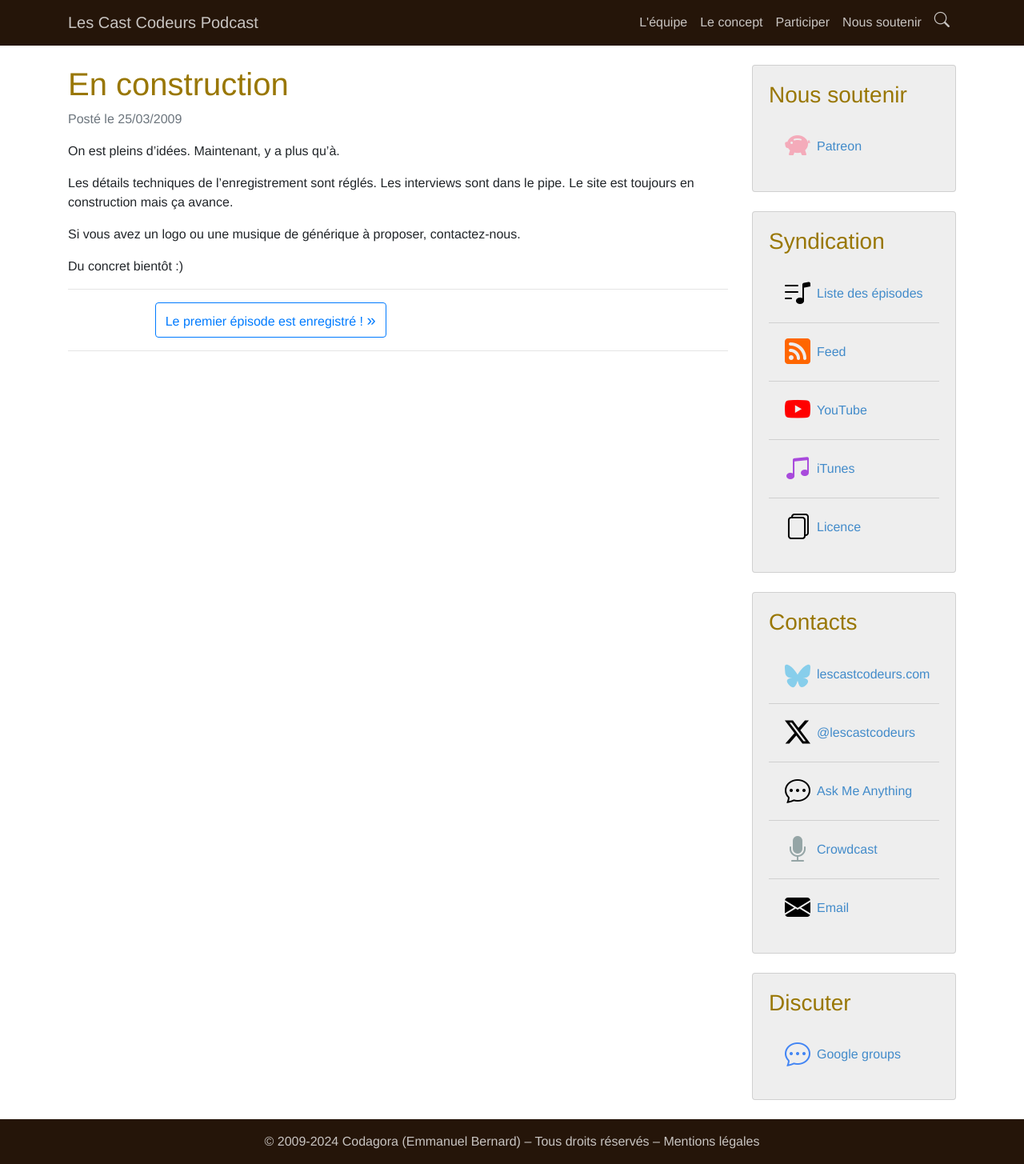
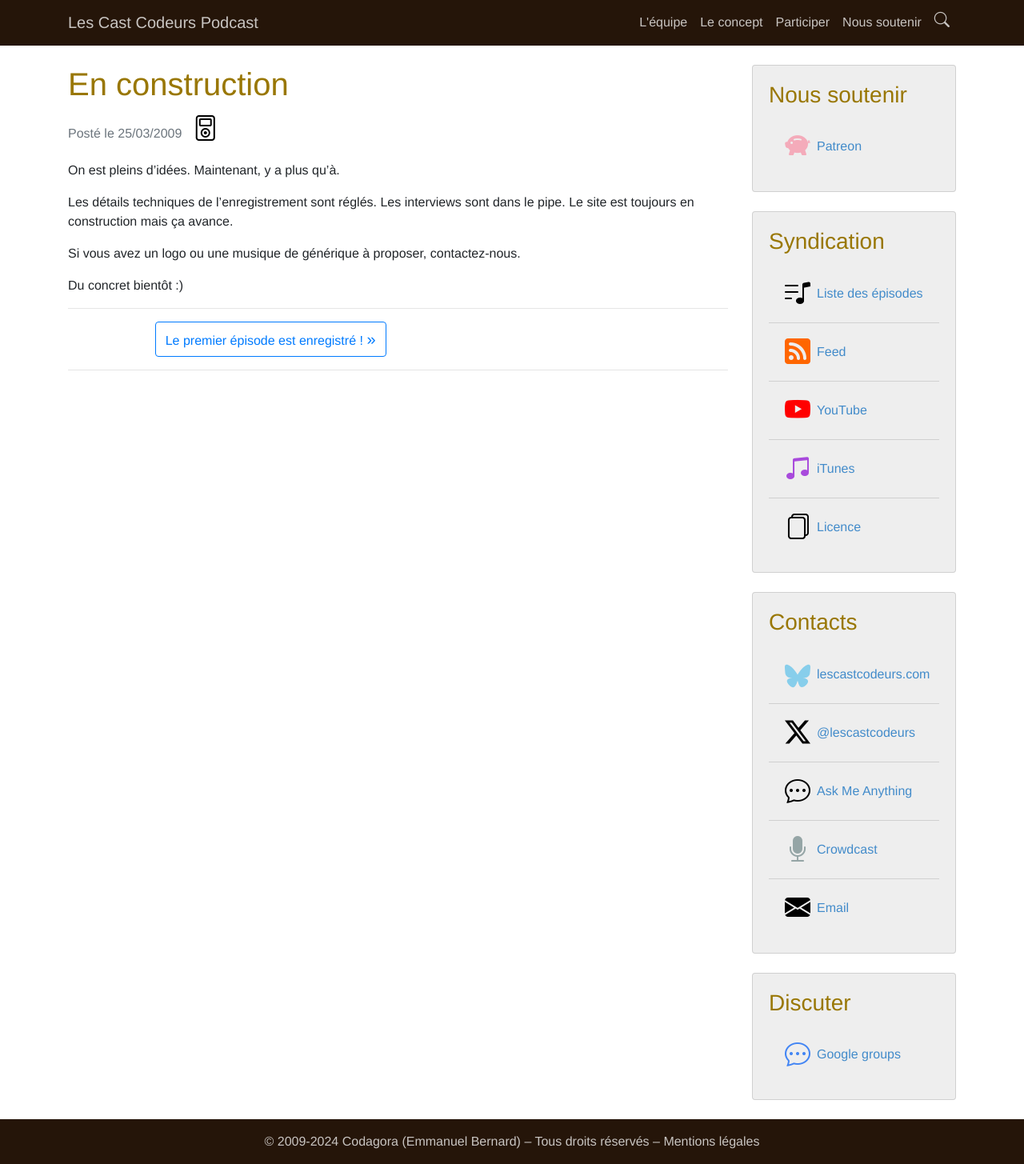
Before and after one commit to lescastcodeurs/lescastcodeurs.com, a Jekyll site: the page built from _posts/2009-03-25-en-construction.md, in a window 1280 px wide. Shown: the whole page at 80% size. Built offline with Jekyll 4.4.1, drawn with Linux system fonts in a browser that asks for light colours.

Commit message:
Add YouTube and music player icon next to post date in post details

```diff
--- a/_layouts/blog-post.html
+++ b/_layouts/blog-post.html
@@ -11,6 +11,19 @@ layout: default
       <time class="dt-published" datetime="{{ page.date | date_to_xmlschema }}" itemprop="datePublished">
         {{ page.date | date: site.date_format }}
       </time>
+                <span class="post-meta text-muted">&nbsp;</span>
+                {%- if page.youtube -%}
+                <span>
+                  <a href="{{ page.youtube }}" class="d-inline-flex align-items-center">
+                    <em class="bi bi-youtube youtube-red fs-2 mr-2"></em>
+                  </a>
+                </span>
+                {%- endif -%}
+                <span>
+                  <a href="https://traffic.libsyn.com/lescastcodeurs/LesCastCodeurs-Episode-{{page.episode}}.mp3" class="d-inline-flex align-items-center">
+                    <em class="bi bi-music-player music-player-black fs-2 mr-2"></em>
+                  </a>
+                </span>
     </p>
   </header>
 
```
